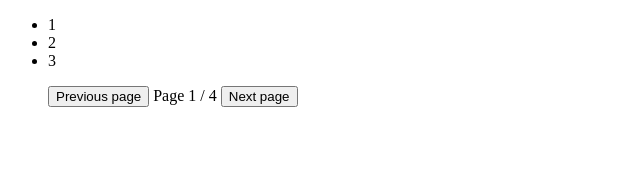
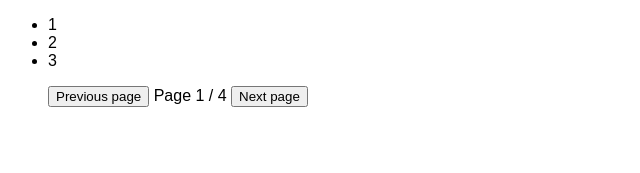
Before and after one commit to molily/paginate-directive, an Angular app: page / in a window 1280 px wide. Shown: the top 173 px of the page, without its empty margins (0-640 px from the left). Built offline with nearby package versions, Linux system fonts and the light colour scheme.

Commit message:
Style html

```diff
--- a/src/styles.css
+++ b/src/styles.css
@@ -1 +1,5 @@
-/* You can add global styles to this file, and also import other style files */
+html {
+  font-family: sans-serif;
+  color: black;
+  background-color: white;
+}
```
